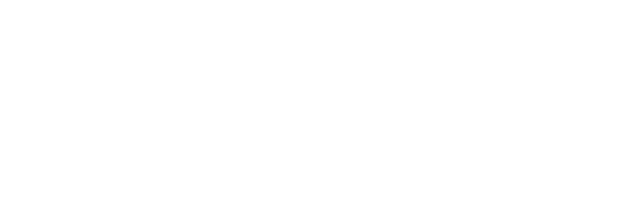
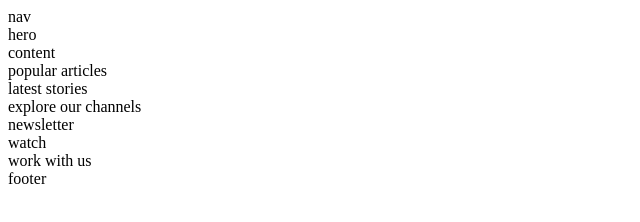
Before and after one commit to esteban90-dev/building-with-responsive-design, a plain HTML site: page index.html in a window 1280 px wide. Shown: the whole page, without its empty margins (0-640 px from the left). Drawn offline with Linux system fonts and the light colour scheme.

Commit message:
add basic semantic html

```diff
--- a/index.html
+++ b/index.html
@@ -8,6 +8,37 @@
   </head>
 
   <body>
-
+    <nav>
+      nav
+    </nav>
+    <main>
+      <section>
+        hero
+      </section>
+      <section>
+        content
+      </section>
+      <section>
+        popular articles
+      </section>
+      <section>
+        latest stories
+      </section>
+      <section>
+        explore our channels
+      </section>
+      <section>
+        newsletter
+      </section>
+      <section>
+        watch
+      </section>
+      <section>
+        work with us
+      </section>
+      <footer>
+        footer
+      </footer>
+    </main>
   </body>
 </html>
```
